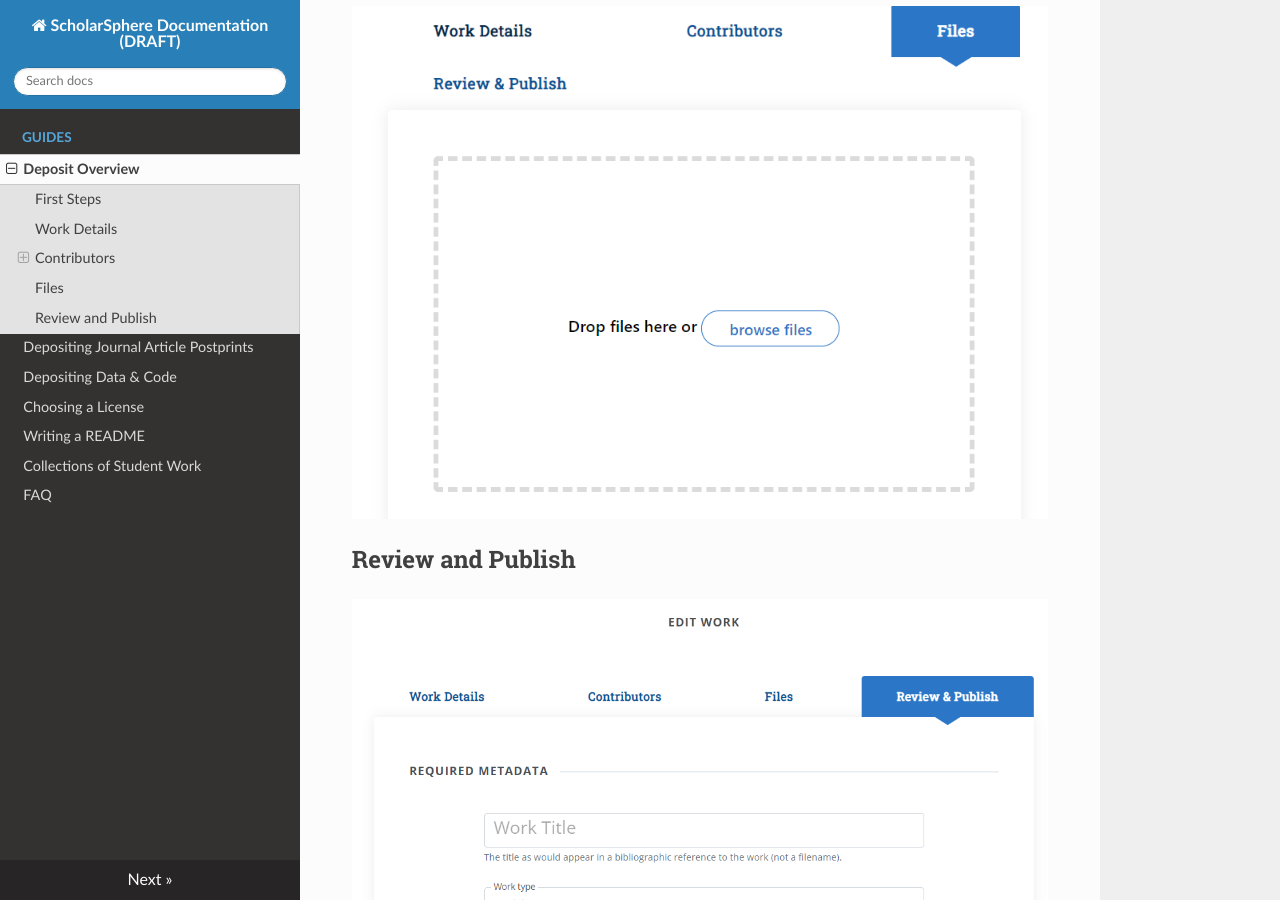
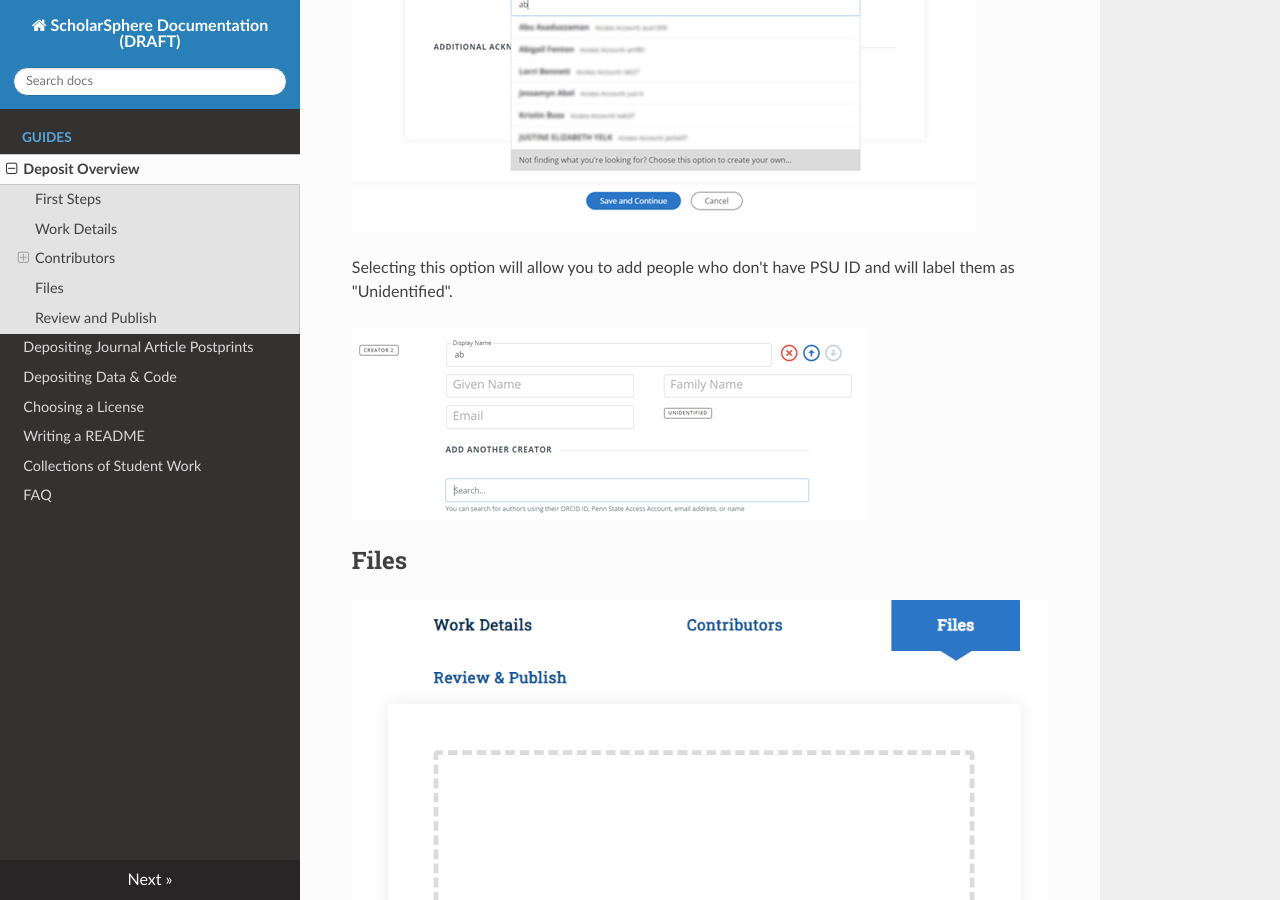
Before and after one commit to repub/scholarsphere-docs, an MkDocs documentation site: the page built from docs/guides/deposit-overview.md, in a window 1280 px wide and 900 px high, scrolled down 3012 px. Built offline with MkDocs 1.6.1, drawn with Linux system fonts in a browser that asks for light colours; nearby versions of some CDN libraries.

Commit message:
Update deposit-overview.md

```diff
--- a/docs/guides/deposit-overview.md
+++ b/docs/guides/deposit-overview.md
@@ -32,6 +32,12 @@
 
 If someone is not a PSU community member, they will not appear on the list of suggested names, however the last choice on the list that you will see will say: "Not finding what you are looking for? Choose thid option to create your own."
 
+![Search Example](images/contrib1.png)
+
+Selecting this option will allow you to add people who don't have PSU ID and will label them as "Unidentified".
+
+![Result](images/contrib2.png)
+
 ## Files
 
 ![File Upload Page](images/file-upload.png)
```
